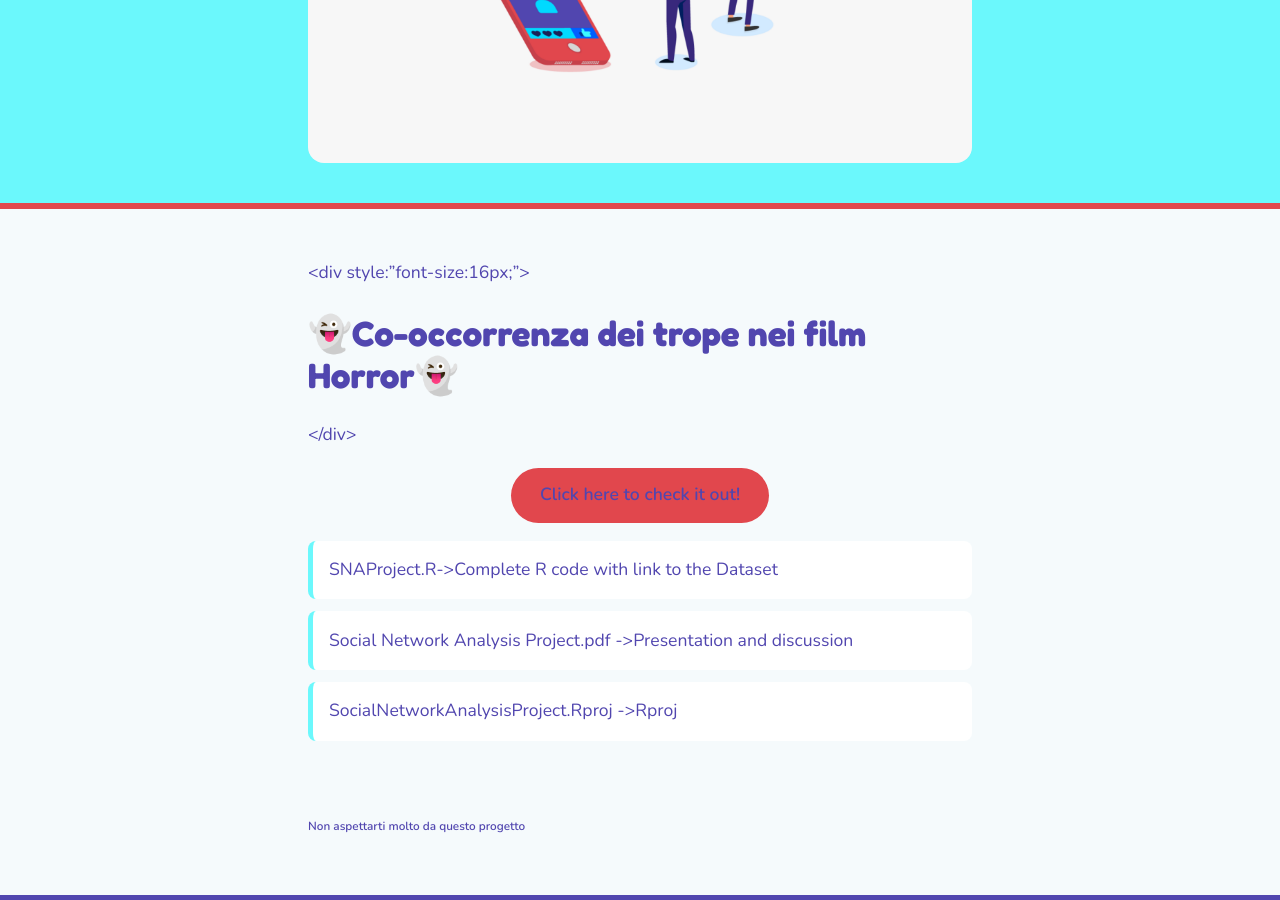
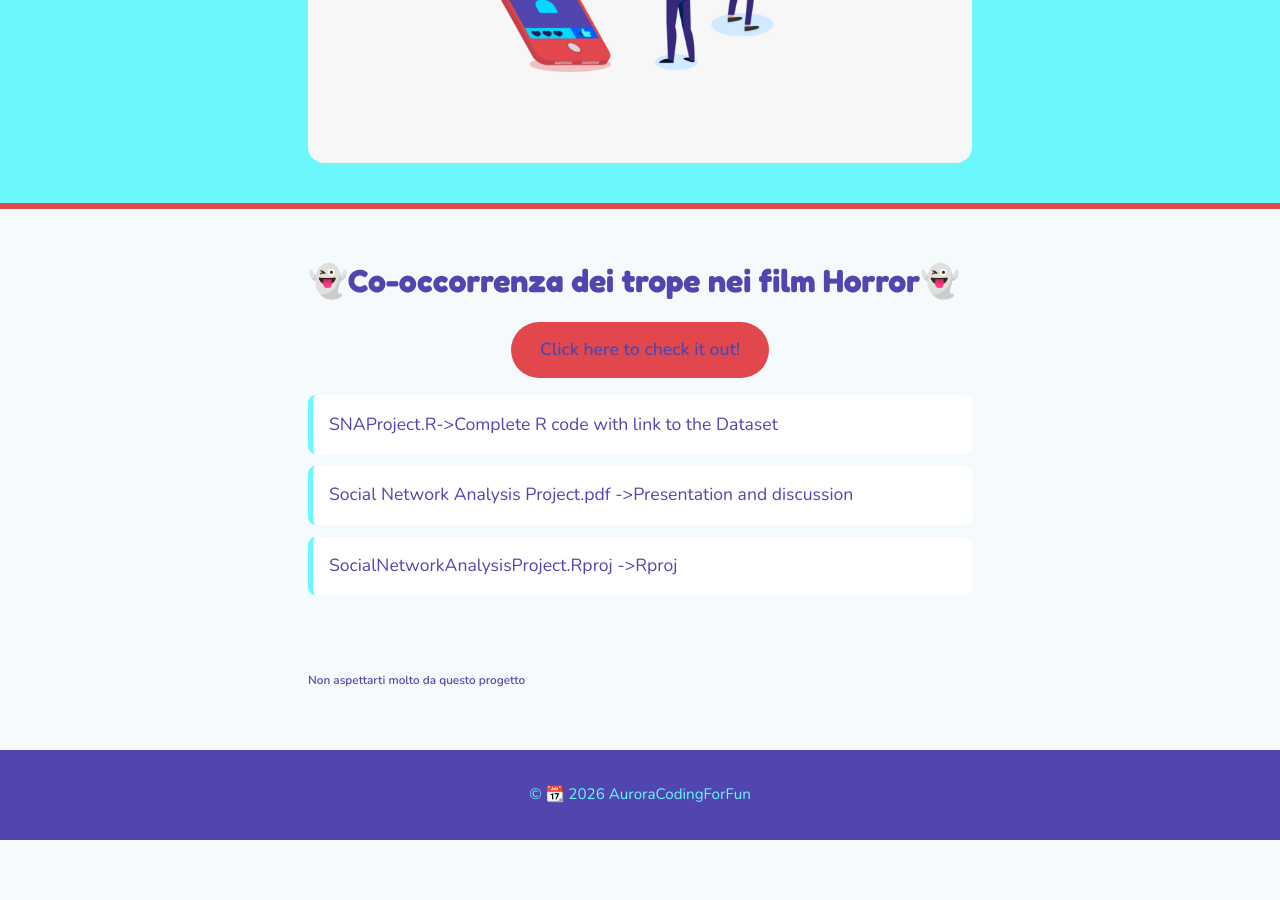
Before and after one commit to AuroraCodingForFun/BlogSite, a Jekyll site: the page built from _posts/2026-10-11-Social-Network-Analysis.md, in a window 1280 px wide and 900 px high, scrolled down 532 px. Built offline with Jekyll 4.4.1, drawn with Linux system fonts in a browser that asks for light colours; after the commit the page ends 1372 px from its top, so only the background shows below that.

Commit message:
Fix HTML formatting in Social Network Analysis post

```diff
--- a/_posts/2026-10-11-Social-Network-Analysis.md
+++ b/_posts/2026-10-11-Social-Network-Analysis.md
@@ -7,7 +7,7 @@ color2: "#5146af"
 color3: "#e1474d"
 image: /images/SocialNetwork.png
 ---
-<div style:"font-size:16px;">
+<div style="font-size:16px;">
 <h1>👻Co-occorrenza dei trope nei film Horror👻</h1>
 </div>
 <div class="center">
```
